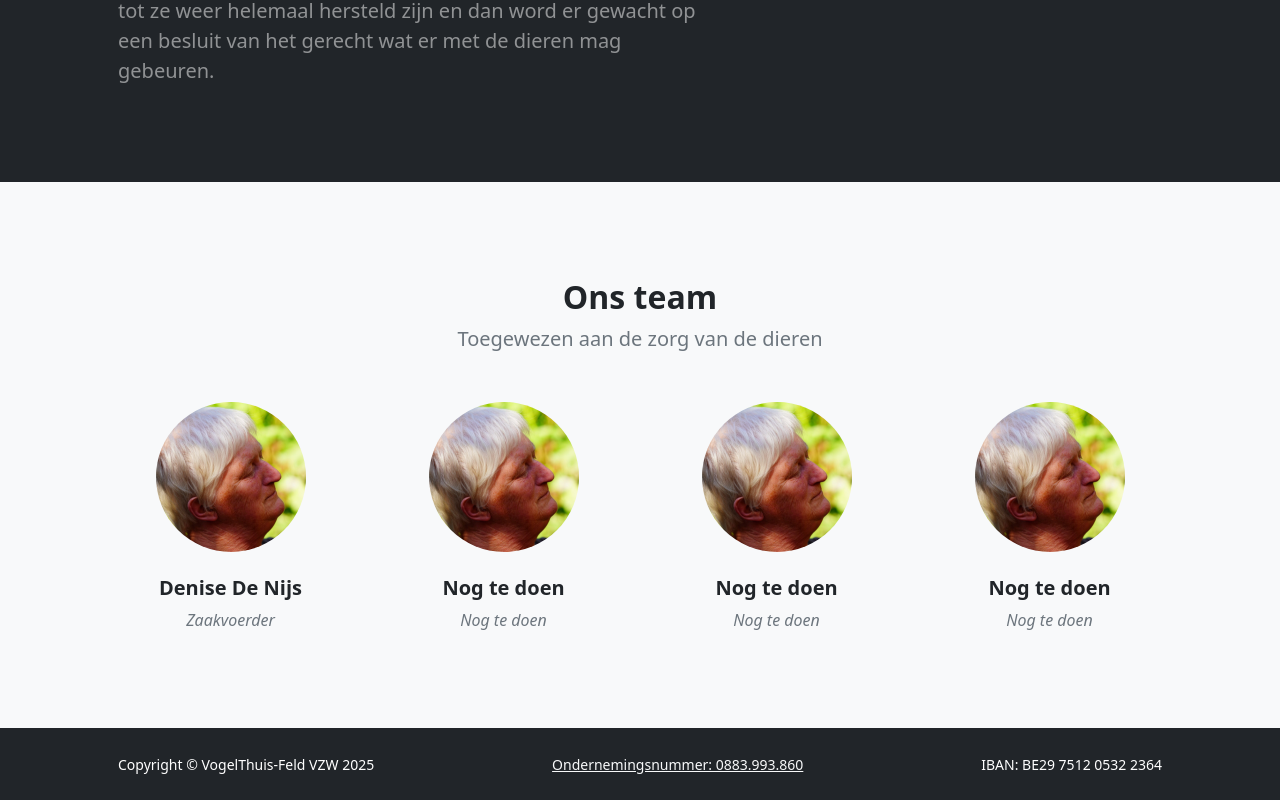
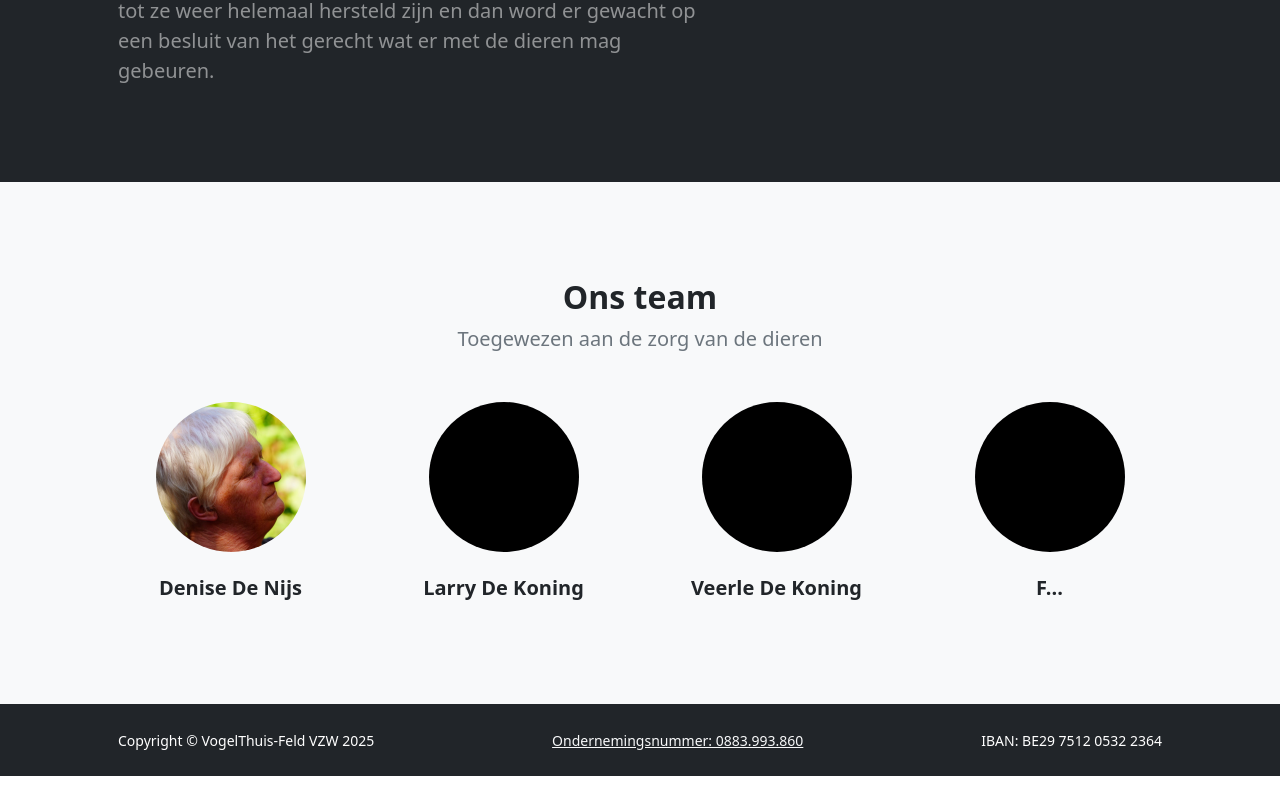
Before and after one commit to VogelThuis-FELD-VZW/VogelThuis-FELD-VZW.github.io, a plain HTML site: page index.html in a window 1280 px wide. Shown: the part 811-1611 px from the top of the page. After the commit the page ends 1587 px from the top, so only its background shows below. Drawn offline with nearby package versions, Linux system fonts and the light colour scheme.

Commit message:
Updated Team Members Pictures and Names

```diff
--- a/index.html
+++ b/index.html
@@ -55,34 +55,30 @@
                 <div class="row gx-5 row-cols-1 row-cols-sm-2 row-cols-xl-4 justify-content-center">
                     <div class="col mb-5 mb-5 mb-xl-0">
                         <div class="text-center">
-                            <img class="img-fluid rounded-circle mb-4 px-4" src="./assets/historisch-IMG-Denise.png"
+                            <img class="img-fluid rounded-circle mb-4 px-4" src="./assets/Index_DeniseDeNijs.png"
                                 alt="..." />
                             <h5 class="fw-bolder">Denise De Nijs</h5>
-                            <div class="fst-italic text-muted">Zaakvoerder</div>
                         </div>
                     </div>
                     <div class="col mb-5 mb-5 mb-xl-0">
                         <div class="text-center">
-                            <img class="img-fluid rounded-circle mb-4 px-4" src="./assets/historisch-IMG-Denise.png"
+                            <img class="img-fluid rounded-circle mb-4 px-4" src="./assets/Index_Temp.png"
                                 alt="..." />
-                            <h5 class="fw-bolder">Nog te doen</h5>
-                            <div class="fst-italic text-muted">Nog te doen</div>
+                            <h5 class="fw-bolder">Larry De Koning</h5>
                         </div>
                     </div>
                     <div class="col mb-5 mb-5 mb-xl-0">
                         <div class="text-center">
-                            <img class="img-fluid rounded-circle mb-4 px-4" src="./assets/historisch-IMG-Denise.png"
+                            <img class="img-fluid rounded-circle mb-4 px-4" src="./assets/Index_Temp.png"
                                 alt="..." />
-                            <h5 class="fw-bolder">Nog te doen</h5>
-                            <div class="fst-italic text-muted">Nog te doen</div>
+                            <h5 class="fw-bolder">Veerle De Koning</h5>
                         </div>
                     </div>
                     <div class="col mb-5 mb-5 mb-xl-0">
                         <div class="text-center">
-                            <img class="img-fluid rounded-circle mb-4 px-4" src="./assets/historisch-IMG-Denise.png"
+                            <img class="img-fluid rounded-circle mb-4 px-4" src="./assets/Index_Temp.png"
                                 alt="..." />
-                            <h5 class="fw-bolder">Nog te doen</h5>
-                            <div class="fst-italic text-muted">Nog te doen</div>
+                            <h5 class="fw-bolder">F...</h5>
                         </div>
                     </div>
                 </div>
```
Also changed, not shown: assets/Index_DeniseDeNijs.png (renamed from assets/historisch-IMG-Denise.png), assets/Index_Temp.png (added).
